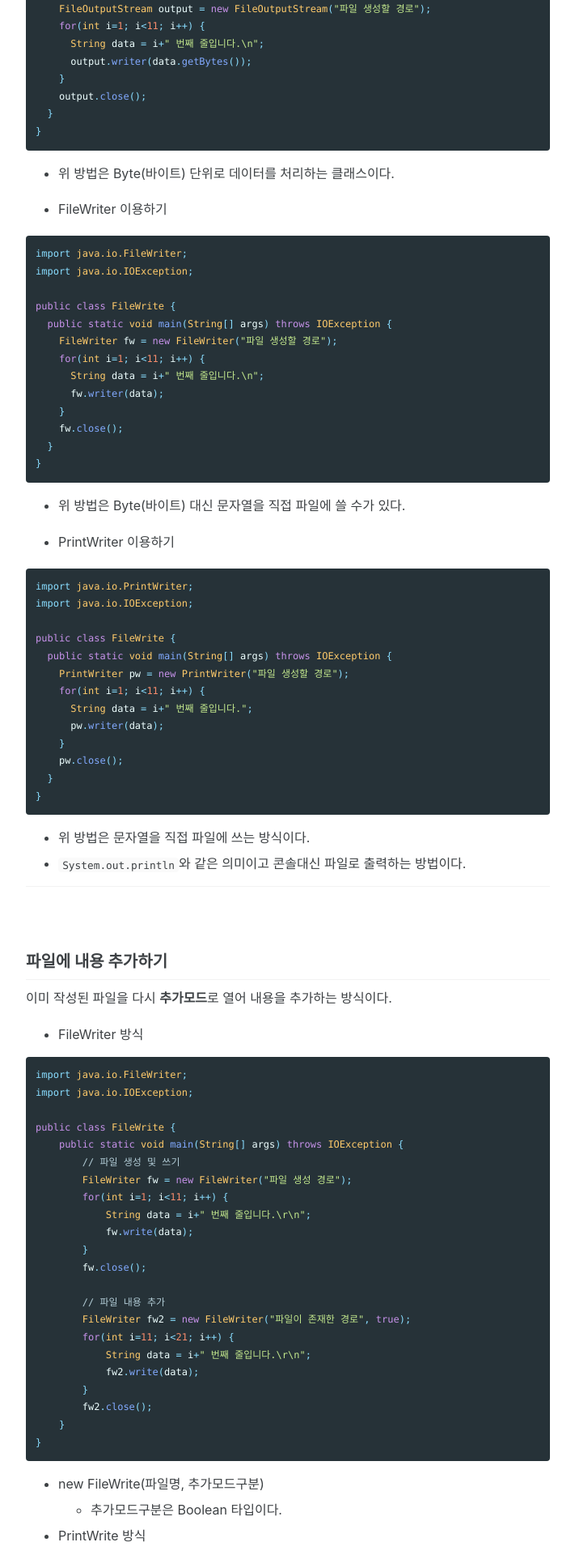
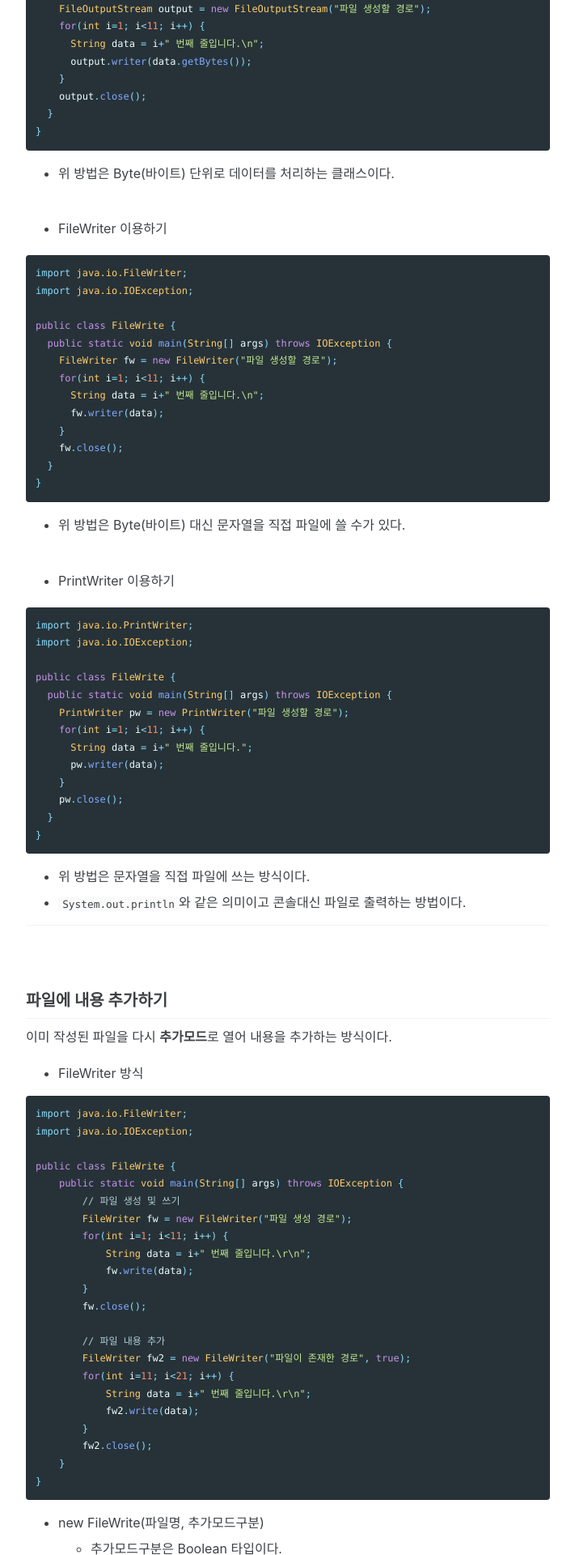
Before and after one commit to J1NWAN/j1nwan.github.com, a Jekyll site: the page built from _posts/JAVA/2021-04-05-File_input_output.md, in a window 1280 px wide. Shown: the part 472-2392 px from the top of the page at 81% size, without its empty margins (284-995 px from the left). Built offline with Jekyll 4.4.1, drawn with Linux system fonts in a browser that asks for light colours; cached includes are drawn as plain includes.

Commit message:
자바 파일입출력 포스트 작성 !

````diff
--- a/_posts/JAVA/2021-04-05-File_input_output.md
+++ b/_posts/JAVA/2021-04-05-File_input_output.md
@@ -41,8 +41,7 @@ public class FileWrite {
   }
 }
 ```
-- 위 방법은 Byte(바이트) 단위로 데이터를 처리하는 클래스이다. <br>
-
+- 위 방법은 Byte(바이트) 단위로 데이터를 처리하는 클래스이다. <br><br>
 
 - FileWriter 이용하기 <br>
 
@@ -62,8 +61,7 @@ public class FileWrite {
   }
 }
 ```
-- 위 방법은 Byte(바이트) 대신 문자열을 직접 파일에 쓸 수가 있다. <br>
-
+- 위 방법은 Byte(바이트) 대신 문자열을 직접 파일에 쓸 수가 있다. <br><br>
 
 - PrintWriter 이용하기 <br>
 
@@ -121,7 +119,7 @@ public class FileWrite {
 }
 ```
 - new FileWrite(파일명, 추가모드구분)
-  - 추가모드구분은 Boolean 타입이다. <br>
+  - 추가모드구분은 Boolean 타입이다. <br><br>
 
 - PrintWrite 방식 <br>
 
@@ -179,7 +177,7 @@ public class FileRead {
 }
 ```
 - 위 방법은 byte(바이트) 배열을 이용하여 파일을 읽는다.
-  - 이 방법은 정확한 길이를 모를 경우에는 불편한 방법이다. <br>
+  - 이 방법은 정확한 길이를 모를 경우에는 불편한 방법이다. <br><br>
 
 - BufferedReader 방식 <br>
 
````
